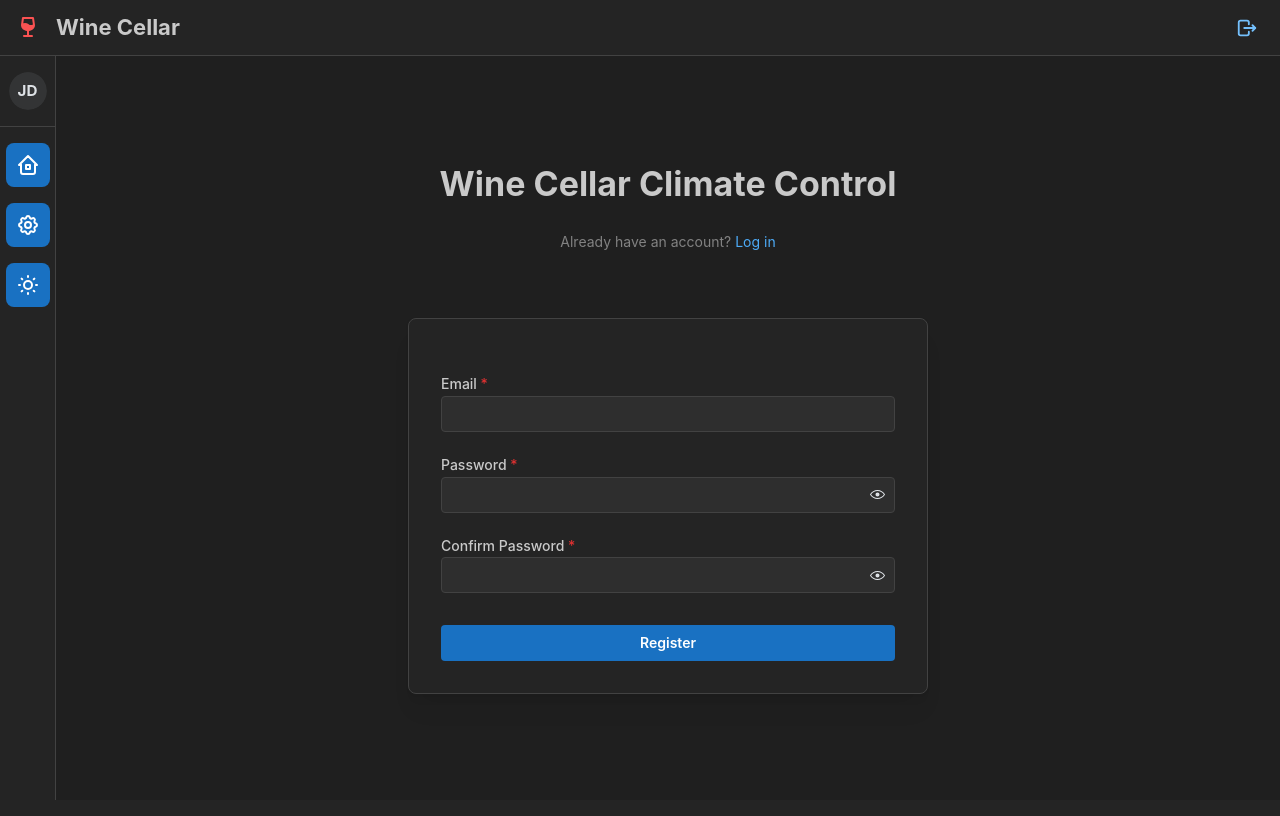
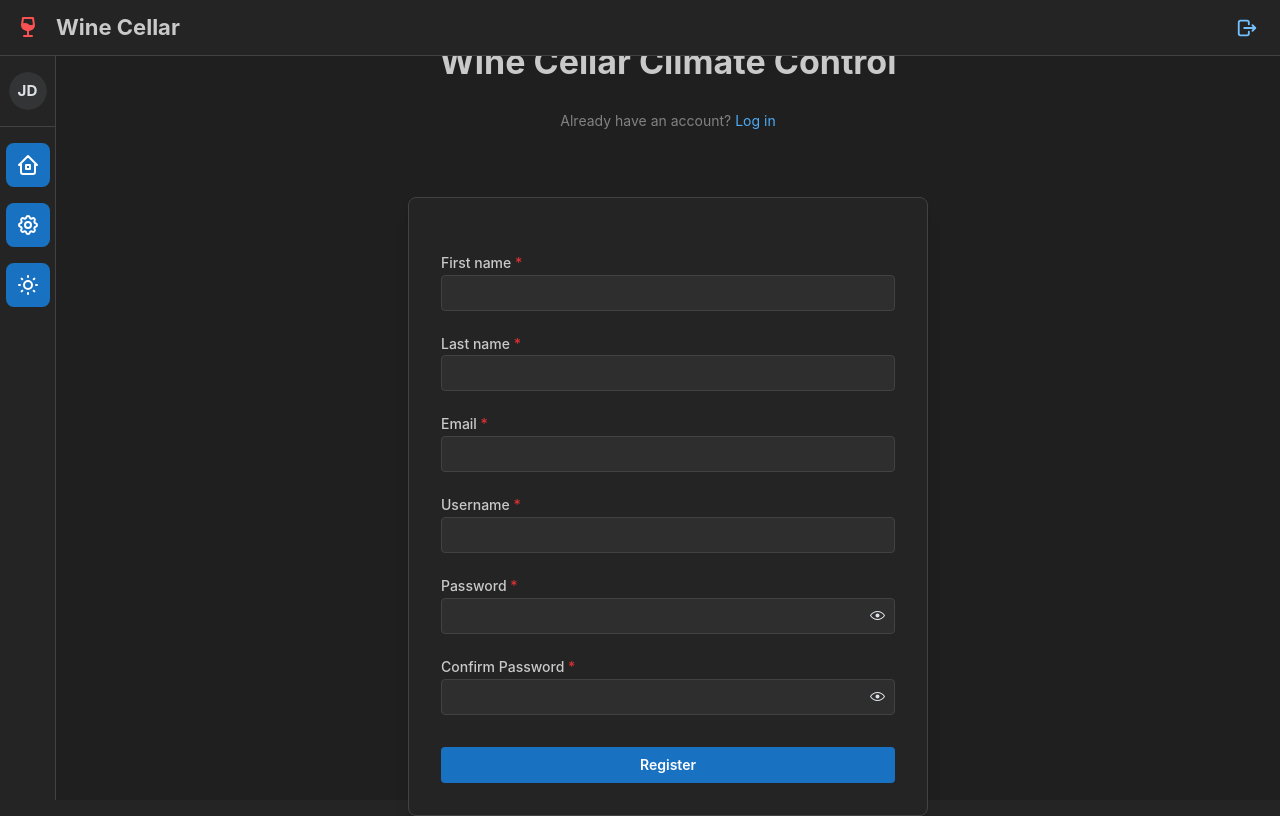
Before and after one commit to ROKOLabs/wine-cellar-climate-control, a React (Vite) app: page /login in a window 1280 px wide. Both pictures are taken after a click on the button "Register". Built offline with nearby package versions, Linux system fonts and the light colour scheme; no server answers.

Commit message:
Add name, lastname and username fields to the registration form

```diff
--- a/src/features/auth/pages/config.ts
+++ b/src/features/auth/pages/config.ts
@@ -2,7 +2,16 @@ import * as zod from 'zod';
 
 export const RegisterSchema = zod
   .object({
+    name: zod
+      .string()
+      .min(1, { message: 'First name must contain at least 1 character' }),
+    lastname: zod
+      .string()
+      .min(1, { message: 'Last name must contain at least 1 character' }),
     email: zod.string().email(),
+    username: zod
+      .string()
+      .min(1, { message: 'Username must contain at least 1 character' }),
     password: zod
       .string()
       .min(6, { message: 'Password must contain at least 6 characters' }),
--- a/src/features/auth/pages/register/RegisterForm.tsx
+++ b/src/features/auth/pages/register/RegisterForm.tsx
@@ -5,16 +5,21 @@ import { useForm, Controller, SubmitHandler } from 'react-hook-form';
 
 import { useRegisterMutation } from 'features/auth/authApi';
 import { RegisterSchema } from 'features/auth/pages/config';
+import { useSetUserDetailsMutation } from 'features/db/dbApi';
 import { navigate } from 'router/utility/navigate';
 
 interface IRegisterForm {
+  name: string;
+  lastname: string;
   email: string;
+  username: string;
   password: string;
   confirmPassword: string;
 }
 
 export const RegisterForm = () => {
   const [register, { isLoading }] = useRegisterMutation();
+  const [setUserDetails] = useSetUserDetailsMutation();
 
   const {
     control,
@@ -22,7 +27,10 @@ export const RegisterForm = () => {
     formState: { errors },
   } = useForm<IRegisterForm>({
     defaultValues: {
+      name: '',
+      lastname: '',
       email: '',
+      username: '',
       password: '',
       confirmPassword: '',
     },
@@ -30,12 +38,21 @@ export const RegisterForm = () => {
   });
 
   const onSubmit: SubmitHandler<IRegisterForm> = async ({
+    name,
+    lastname,
     email,
+    username,
     password,
   }) => {
     try {
       notifications.clean();
-      await register({ email, password }).unwrap();
+      const { user } = await register({ email, password }).unwrap();
+      await setUserDetails({
+        uid: user.uid,
+        name,
+        lastname,
+        username,
+      }).unwrap();
       notifications.show({
         title: 'Congratulations!',
         message:
@@ -71,6 +88,34 @@ export const RegisterForm = () => {
     >
       <Paper withBorder shadow="md" p="xl" radius="md">
         <Controller
+          name="name"
+          control={control}
+          render={({ field }) => (
+            <TextInput
+              {...field}
+              label="First name"
+              mt="lg"
+              withAsterisk
+              error={errors.name?.message}
+            />
+          )}
+        />
+
+        <Controller
+          name="lastname"
+          control={control}
+          render={({ field }) => (
+            <TextInput
+              {...field}
+              label="Last name"
+              mt="lg"
+              withAsterisk
+              error={errors.lastname?.message}
+            />
+          )}
+        />
+
+        <Controller
           name="email"
           control={control}
           render={({ field }) => (
@@ -80,6 +125,20 @@ export const RegisterForm = () => {
               mt="lg"
               withAsterisk
               error={errors.email?.message}
+            />
+          )}
+        />
+
+        <Controller
+          name="username"
+          control={control}
+          render={({ field }) => (
+            <TextInput
+              {...field}
+              label="Username"
+              mt="lg"
+              withAsterisk
+              error={errors.username?.message}
             />
           )}
         />
```
